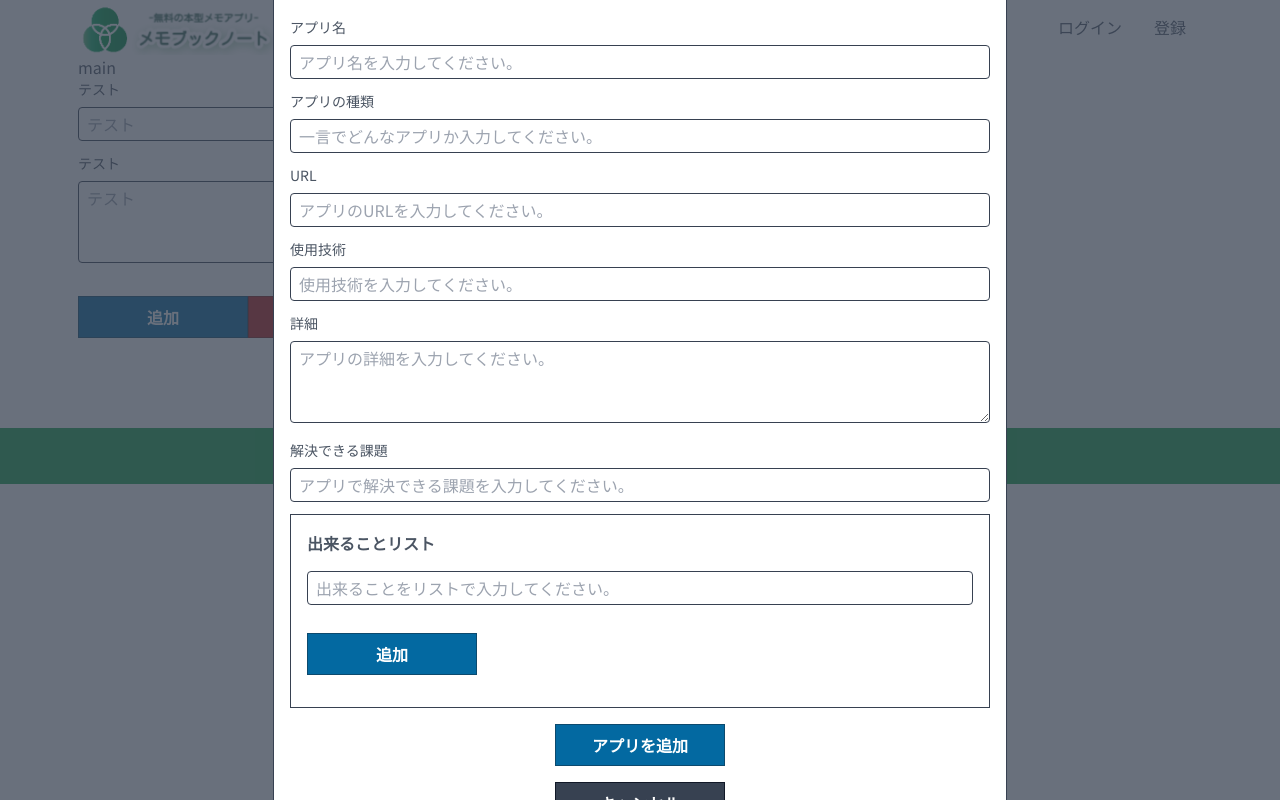
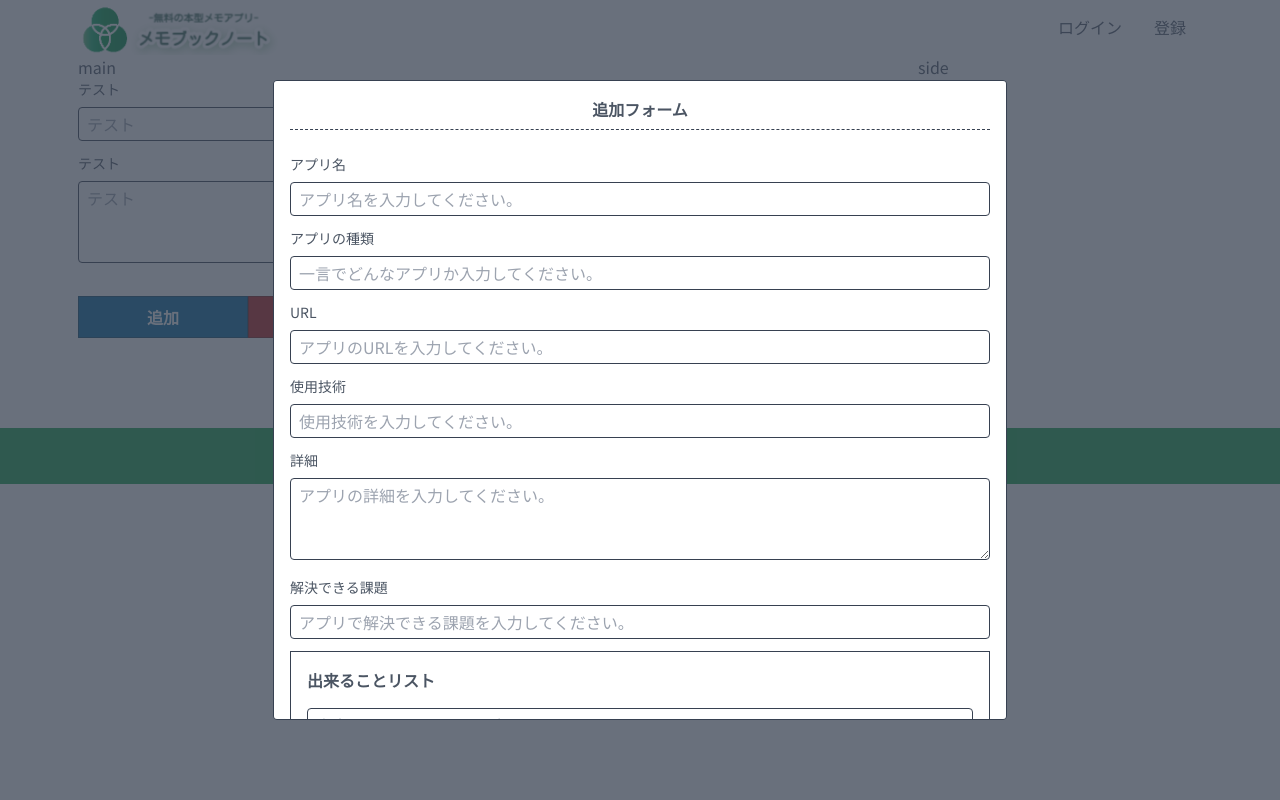
Before and after one commit to haru0354/web-app-introduction, a Next.js app: page / in a window 1280 px wide. Both pictures are taken after a click on the button "Test000". Built offline with nearby package versions, Linux system fonts and the light colour scheme.

Commit message:
modalの中が縦にスクロールできるようにスタイルの追加

```diff
--- a/app/components/ui/Modal.tsx
+++ b/app/components/ui/Modal.tsx
@@ -37,7 +37,7 @@
     <Button color={buttonColor} size="normal" className="block mx-auto" onClick={toggleModalOpen}>{buttonText}</Button>
       {isModalOpen && (
         <div className="fixed flex items-center justify-center inset-0 w-full h-full z-[100] bg-gray-700 bg-opacity-75" onClick={toggleModalClose}>
-          <div className="p-4 border border-gray-700 rounded bg-white">
+          <div className="max-h-[80vh] p-4 border border-gray-700 rounded bg-white overflow-y-auto">
             {children}
             <Button color="gray" size="normal" className="block mx-auto" onClick={toggleModalOpen}>キャンセル</Button>
           </div>
```
